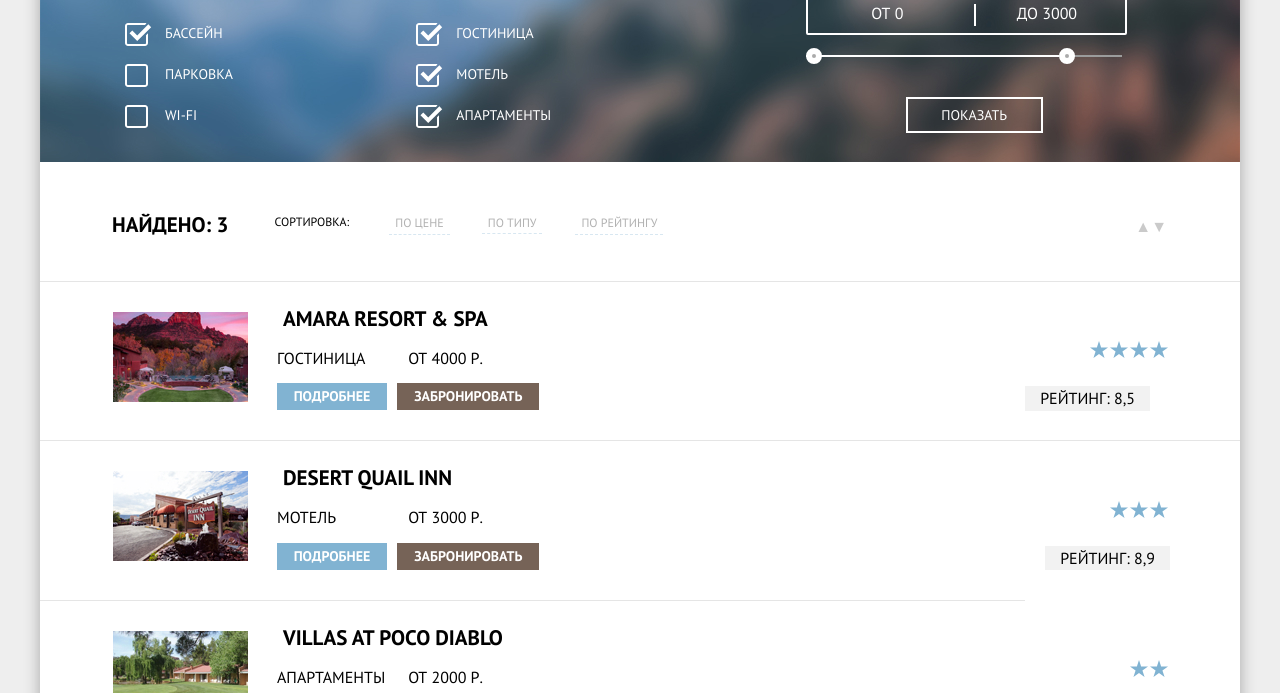
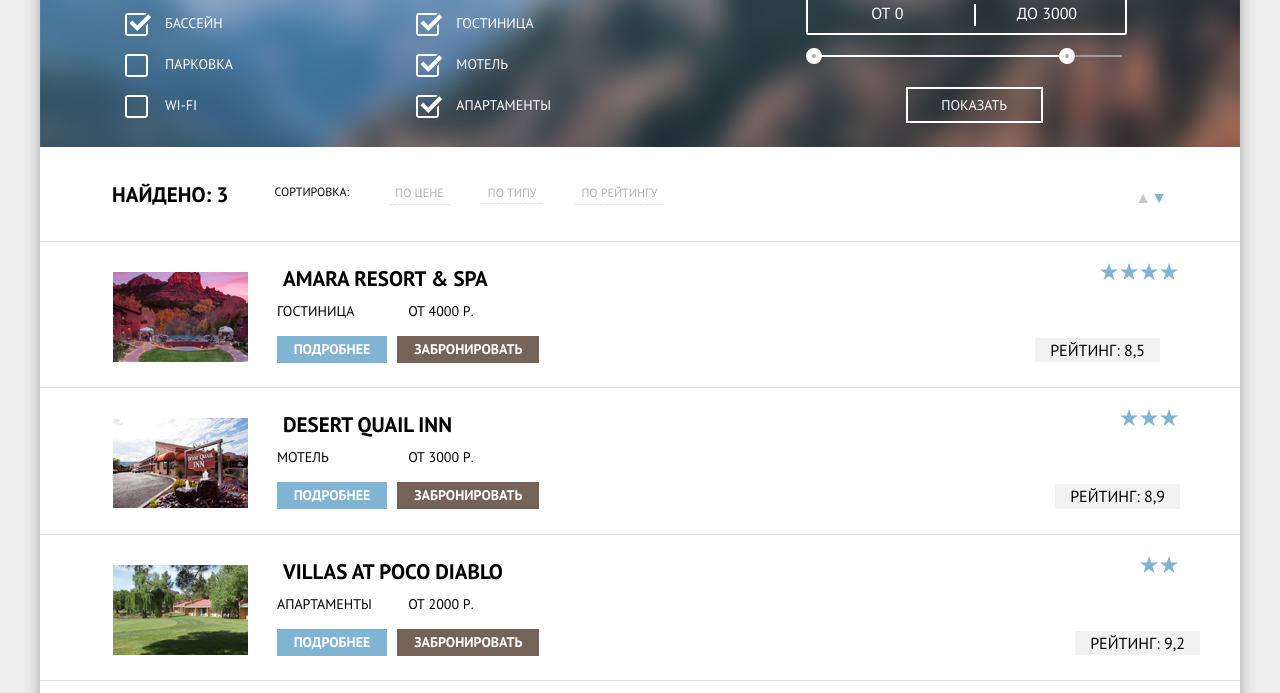
Before and after one commit to Dmitriy916/1704471-sedona-30, a plain HTML site: page catalog.html in a window 1280 px wide. Shown: the part 125-818 px from the top of the page. Drawn offline with Linux system fonts and the light colour scheme.

Commit message:
Отправляю повторные изменения

```diff
--- a/css/style.css
+++ b/css/style.css
@@ -170,6 +170,7 @@ height: 217px;
 .filter-img{
 position: absolute;
 max-width: 1200px;
+transform: translateY(-15px);
 }
 .infrastructure-block{
 color: #ffffff;
@@ -181,7 +182,7 @@ margin-left: 70px;
 font-weight: bold;
 font-size: 16px;
 line-height: 21px;
-padding-bottom: 25px;
+padding-bottom: 15px;
 }
 
 /* check */
@@ -218,7 +219,7 @@ margin-left: 15px;
 font-weight: bold;
 font-size: 16px;
 line-height: 21px;
-padding-bottom: 25px;
+padding-bottom: 15px;
 }
 .section-housing{
 font-weight: normal;
@@ -266,7 +267,7 @@ height: 8px;
 }
 .button-show{
 text-align: center;
-margin-top: 20px;
+margin-top: 10px;
 }
 .button-filter{
 color: #FFFFFF;
@@ -278,6 +279,9 @@ width: 137px;
 height: 36px;
 background-color: Transparent;
 border: 2px solid #ffffff;
+}
+.button-filter:focus{
+outline: none;
 }
 .block-price{
 display: grid;
@@ -303,11 +307,12 @@ border-left: 2px solid #fff;
 /* sorting */
 .sorting-block{
 display: flex;
-transform: translateY(50px);
+transform: translateY(20px);
+border-bottom: 1px solid #E5E5E5;
 }
 .sorting-block__head{
 font-weight: bold;
-margin: 0px 46px 30px 72px;
+margin: 0px 46px 0px 72px;
 font-size: 21px;
 line-height: 26px;
 text-transform: uppercase;
@@ -322,7 +327,7 @@ text-transform: uppercase;
 .button-price{
 background: #FFFFFF;
 border: none;
-margin: 0px 32px 36px 0;
+margin: 0px 32px 36px 0px;
 font-size: 12px;
 line-height: 18px;
 font-weight: normal;
@@ -386,11 +391,14 @@ opacity: 1;
 display: flex;
 float: right;
 margin-right: 73px;
-transform: translateY(-20px);
+transform: translateY(-50px);
 color: #CACACA;
 }
 .symbols1{
 color: #CACACA;
+}
+.symbols2{
+color: var(--basic-blue);
 }
 .symbols1:hover{
 color: var(--basic-black)
@@ -406,10 +414,7 @@ margin-top: 23px;
 }
 .booking-hotel{
 display: flex;
-margin-top: 60px;
-border-top: 1px solid #E5E5E5;
-border-bottom: 1px solid #E5E5E5;
-padding-bottom: 30px;
+margin-top: 20px;
 }
 .booking-hotel img{
 margin-top: 30px;
@@ -438,13 +443,43 @@ opacity: 0.3;
 display: grid;
 grid-template-columns: 1fr 1fr;
 }
+.booking-hotel__title{
+margin-top: 8px;
+font-size: 14px;
+line-height: 21px;
+}
+.booking-hotel__subtitle{
+margin-top: 8px;
+font-size: 14px;
+line-height: 21px;
+}
 .motel-title{
 display: grid;
 grid-template-columns: 1fr 1fr;
 }
+.booking-motel__title{
+margin-top: 8px;
+font-size: 14px;
+line-height: 21px;
+}
+.booking-motel__subtitle{
+margin-top: 8px;
+font-size: 14px;
+line-height: 21px;
+}
 .apartments-title{
 display: grid;
 grid-template-columns: 1fr 1fr;
+}
+.booking-apartments__title{
+margin-top: 8px;
+font-size: 14px;
+line-height: 21px;
+}
+.booking-apartments__subtitle{
+margin-top: 8px;
+font-size: 14px;
+line-height: 21px;
 }
 .button-details{
 font-size: 14px;
@@ -488,8 +523,8 @@ border: none;
 }
 .booking-motel{
 display: flex;
-border-bottom: 1px solid #E5E5E5;
-padding-bottom: 30px;
+width: 1200px;
+border-top: 1px solid #E5E5E5;
 }
 .booking-motel img{
 margin-top: 30px;
@@ -516,8 +551,8 @@ opacity: 0.3;
 }
 .booking-apartments{
 display: flex;
-border-bottom: 1px solid #E5E5E5;
-padding-bottom: 30px;
+width: 1200px;
+border-top: 1px solid #E5E5E5;
 }
 .booking-apartments img{
 margin-top: 30px;
@@ -553,13 +588,11 @@ margin: 10px;
 }
 .block-rating{
 float: right;
-margin-right: 10px;
 transform: translateY(-100px);
 }
 .rating__input{
 position: absolute;
 appearance: none;
-transform: translateY(-50px);
 }
 .stars__box{
 position: absolute;
@@ -575,7 +608,7 @@ background: #F2F2F2;
 border: none;
 padding: 3px 15px;
 float: right;
-transform: translateY(-55px);
+transform: translateY(-25px);
 }
 
 /* City */
@@ -894,6 +927,9 @@ outline: none;
 }
 
 /* Footer */
+.main__footer{
+border-top: 1px solid #E5E5E5;
+}
 .social__button{
 display: flex;
 align-items: center;
```
Also changed, not shown: catalog.html (+1 -1 lines).
